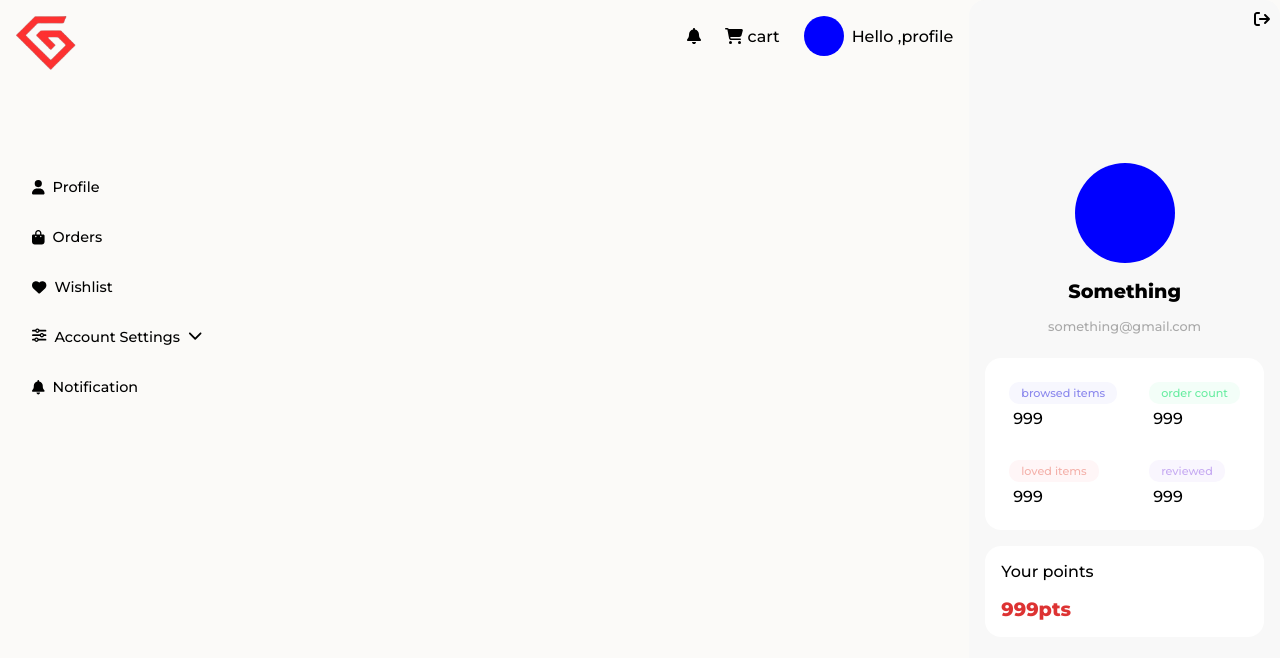
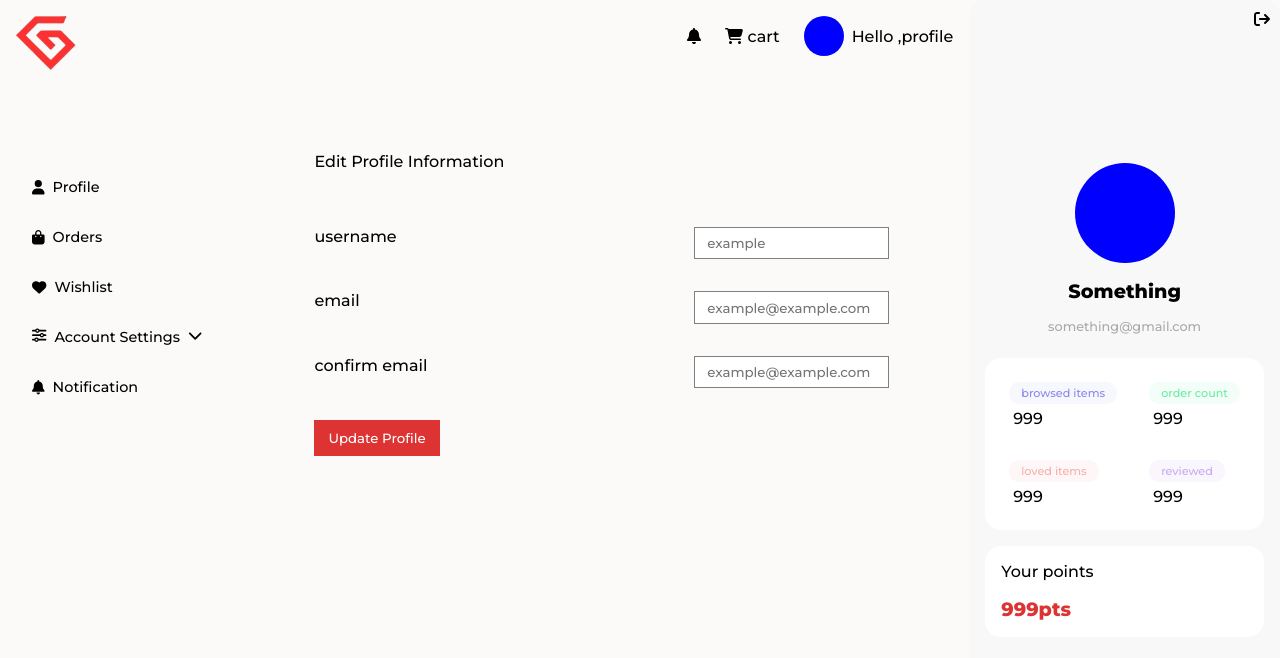
Before and after one commit to ismailbaidar/PFE, a React (Create React App) app in the folder project/public/front/: page /profile/editProfile in a window 1280 px wide. Shown: the top 658 px of the page. Built offline with nearby package versions, Linux system fonts and the light colour scheme; a web font is replaced by a local one.

Commit message:
somethin

```diff
--- a/project/public/front/src/App.js
+++ b/project/public/front/src/App.js
@@ -21,7 +21,7 @@ function App() {
         const token = localStorage.getItem("auth_token");
 
         config.headers.Authorization =
-            "Bearer 4|yRF6hCiNPOX35pTKu9gBOlOvBH4MZ3g29DR66zAH";
+            "Bearer 5|alcpndAw4Xr6LSJJlPje49Pb4thcdLIsgeDYHKPd";
         return config;
     });
     return (
--- a/project/public/front/src/components/Home/SideNavigation.jsx
+++ b/project/public/front/src/components/Home/SideNavigation.jsx
@@ -21,7 +21,8 @@ const SideNavigation = ({set}) => {
 ]
   return (
     <div className='side' >
-    <FontAwesomeIcon   onClick={()=>set(false)}   id='close' icon={faAngleLeft} />
+        <span className='close-button-container'>
+    <FontAwesomeIcon   onClick={()=>set(false)}   id='close' icon={faAngleLeft} /></span>
     {list.map(e=><ItemSideNavigation gap={20} name={e.name} children={e.children} img={'../../icons/casque.jpg'} />)}
     </div>
   );
--- a/project/public/front/src/components/Navbar.jsx
+++ b/project/public/front/src/components/Navbar.jsx
@@ -26,7 +26,7 @@ const Navbar = () => {
                     onClick={() => setToogle(true)}
                 />
                 <Link to="/">
-                    <img src="../images/logored.png" width={150} />
+                    <img src="../images/logored.png" width={50} />
                 </Link>
             </div>
 
--- /dev/null
+++ b/project/public/front/src/components/profile/EditProfile.js
@@ -0,0 +1,56 @@
+import "../../styles/edit-profile.css";
+import { useRef } from "react";
+import { useDispatch } from "react-redux";
+import { updateUser } from "../../features/userSlice";
+export default function EditProfile() {
+    const username = useRef();
+    const email = useRef();
+    const emailConfirmation = useRef();
+
+    const dispatch = useDispatch();
+
+    function sendForm() {
+        if (
+            email.current.value === emailConfirmation.current.value &&
+            username.current.value.length > 1
+        ) {
+            const data = new FormData();
+            data.append("username", username.current.value);
+            data.append("email", email.current.value);
+            dispatch(updateUser(data));
+        }
+    }
+
+    return (
+        <div className="edit-profile">
+            <legend>Edit Profile Information</legend>
+            <label htmlFor="">
+                username
+                <input type="text" placeholder="example" ref={username} />
+            </label>
+
+            <label htmlFor="">
+                email
+                <input
+                    type="email"
+                    placeholder="example@example.com"
+                    ref={email}
+                />
+            </label>
+            <label htmlFor="">
+                confirm email
+                <input
+                    type="email"
+                    placeholder="example@example.com"
+                    ref={emailConfirmation}
+                />
+            </label>
+            <button
+                onClick={() => sendForm()}
+                className="update-profile-button"
+            >
+                Update Profile
+            </button>
+        </div>
+    );
+}
--- a/project/public/front/src/components/profile/NavigationSideBar.js
+++ b/project/public/front/src/components/profile/NavigationSideBar.js
@@ -74,7 +74,14 @@ export default function NavigationSidebar() {
                         <ul className="sublist" data-visible={visible}>
                             <li>
                                 <FontAwesomeIcon icon={faUserPen} />
-                                Edit Profile
+                                <Link
+                                    to="editProfile"
+                                    onClick={() =>
+                                        setSelected("/profile/editProfile")
+                                    }
+                                >
+                                    Edit Profile
+                                </Link>
                             </li>
                             <li>
                                 <FontAwesomeIcon icon={faKey} />
--- a/project/public/front/src/components/profile/Profile.js
+++ b/project/public/front/src/components/profile/Profile.js
@@ -4,9 +4,10 @@ import NavigationSidebar from "./NavigationSideBar";
 import ProfileNavbar from "./ProfileNavbar";
 import ProfileHome from "./ProfileHome";
 import ProfileOrders from "./ProfileOrders";
-import { Route, Routes, Switch } from "react-router-dom";
+import { Route, Routes } from "react-router-dom";
 import Wishlist from "../wishlist/Wishlist";
 import SingleOrderDetails from "../SingleOrderDetails/SingleOrderDetails";
+import EditProfile from "./EditProfile";
 export default function Profile() {
     return (
         <div className="profile">
@@ -17,7 +18,7 @@ export default function Profile() {
                 <Routes>
                     <Route path="/" element={<ProfileHome />} />
                     <Route path="orders" element={<ProfileOrders />} />
-
+                    <Route path="editProfile" element={<EditProfile />} />
                     <Route path="wishlist" element={<Wishlist />} />
                 </Routes>
             </div>
--- a/project/public/front/src/components/profile/ProfileNavbar.js
+++ b/project/public/front/src/components/profile/ProfileNavbar.js
@@ -1,11 +1,11 @@
 import "../../styles/profile-navbar.css"
 import { FontAwesomeIcon } from "@fortawesome/react-fontawesome"
 import { faShoppingCart,faBell } from "@fortawesome/free-solid-svg-icons"
-
+import { Link } from "react-router-dom"
 export default function ProfileNavbar(){
     return <div className="profile-navbar">
         <span className="notification-partie"><FontAwesomeIcon icon={faBell}/></span>
-        <span className="cart-partie"> <FontAwesomeIcon icon={faShoppingCart}/> cart</span>
+        <span className="cart-partie"> <Link to="/cart"><FontAwesomeIcon icon={faShoppingCart}/> cart</Link></span>
         <span className="profile-partie">
             <div className="image-profile"></div>
             Hello ,profile</span>
--- a/project/public/front/src/components/register/Register.js
+++ b/project/public/front/src/components/register/Register.js
@@ -1,10 +1,24 @@
-import React from "react";
+import React, { useRef } from "react";
 import "../../styles/register.css";
 import { useState, useEffect } from "react";
+import { useDispatch } from "react-redux";
+import { register } from "../../features/userSlice";
 
 function Register() {
+    const username = useRef();
+    const email = useRef();
+    const password = useRef();
+    const passwordConfirmation = useRef();
+    const dispatch = useDispatch();
     const form = (e) => {
         e.preventDefault();
+        if (password.current.value === passwordConfirmation.current.value) {
+            const data = new FormData();
+            data.append("name", username.current.value);
+            data.append("email", email.current.value);
+            data.append("password", password.current.value);
+            dispatch(register(data));
+        }
     };
     const [currentState, setCurrentState] = useState(0);
     const image = [{ url: "../img/1.png" }, { url: "../img/2.png" }];
@@ -55,38 +69,32 @@ function Register() {
                     <input
                         type="text"
                         name="first_name"
-                        placeholder="First Name"
+                        placeholder="Username"
                         required
+                        ref={username}
                     />
-                    <input
-                        type="text"
-                        name="last_name"
-                        placeholder="Last Name"
-                        required
-                    />
+
                     <input
                         type="email"
                         name="email"
                         placeholder="Email"
                         required
+                        ref={email}
                     />
-                    <input
-                        type="text"
-                        name="phone"
-                        placeholder="Phone"
-                        required
-                    />
+
                     <input
                         type="password"
                         name="password"
                         placeholder="Password"
                         required
+                        ref={password}
                     />
                     <input
                         type="password"
                         name="confirm_password"
                         placeholder="Confirm Password"
                         required
+                        ref={passwordConfirmation}
                     />
                     <div className="checkbox">
                         <label className="rememberLabel">
--- /dev/null
+++ b/project/public/front/src/features/userSlice.js
@@ -0,0 +1,35 @@
+import { createSlice, createAsyncThunk } from "@reduxjs/toolkit";
+
+import axios from "axios";
+
+export const updateUser = createAsyncThunk("user/updateUser", async (data) => {
+    console.log("hello");
+    return axios
+        .post("http://127.0.0.1:8000/api/updateUser", data)
+        .then((res) => console.log(res.data))
+        .catch((err) => console.log(err));
+});
+
+export const register = createAsyncThunk("user/register", async (data) => {
+    return axios
+        .post("http://127.0.0.1:8000/api/register", data)
+        .then((res) => console.log(res.data))
+        .catch((err) => console.log(err));
+});
+
+const initialState = {
+    user: null,
+};
+
+const userSlice = createSlice({
+    name: "user",
+    initialState,
+    reducers: {},
+    extraReducers: {
+        [updateUser.fulfilled]: (state, { payload }) => {
+            localStorage.setItem("AUTH_TOKEN", payload.AUTH_TOKEN);
+        },
+    },
+});
+
+export default userSlice.reducer;
--- a/project/public/front/src/store.js
+++ b/project/public/front/src/store.js
@@ -5,6 +5,7 @@ import Spect from "./features/SpectSlice";
 import Brand from "./features/BrandSlice";
 import cartReducer from "./features/cartSlice";
 import showReducer from "./features/ShowSlice";
+import userReducer from "./features/userSlice";
 const Store = configureStore({
     reducer: {
         productReducer,
@@ -13,6 +14,7 @@ const Store = configureStore({
         Brand,
         cartReducer,
         showReducer,
+        userReducer,
     },
 });
 export default Store;
--- /dev/null
+++ b/project/public/front/src/styles/edit-profile.css
@@ -0,0 +1,49 @@
+.edit-profile {
+    height: 70%;
+    display: flex;
+    flex-direction: column;
+    gap: 2rem;
+
+    grid-template-columns: 1fr;
+
+    /* background: red; */
+    padding: 5rem;
+}
+
+.edit-profile legend {
+    margin-bottom: 1.5rem;
+}
+.edit-profile label {
+    display: flex;
+    justify-content: space-between;
+    font-weight: 500;
+    width: 100%;
+}
+
+.edit-profile label input {
+    width: max-content;
+    height: max-content;
+    padding: 0.45rem 0.75rem;
+    border: 1px solid gray;
+    outline: transparent;
+}
+
+.edit-profile label input:focus {
+    border-color: var(--red);
+    /* background-color: var(--red); */
+}
+.edit-profile .update-profile-button {
+    padding: 0.5rem 0.75rem;
+    border: 2px solid transparent;
+    width: max-content;
+    background-color: var(--red);
+    transition: background 300ms linear;
+    color: white;
+    float: right;
+}
+
+.edit-profile .update-profile-button:hover {
+    background-color: white;
+    border: 2px solid var(--red);
+    color: var(--red);
+}
```
Also changed, not shown: project/public/front/src/styles/Home.css (+15 -4 lines), 2 other files (tests, documents, lock files or other folders).
